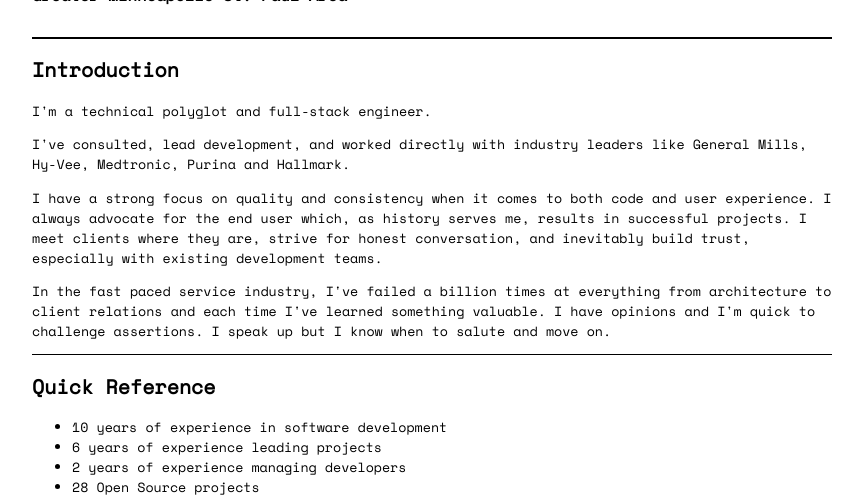
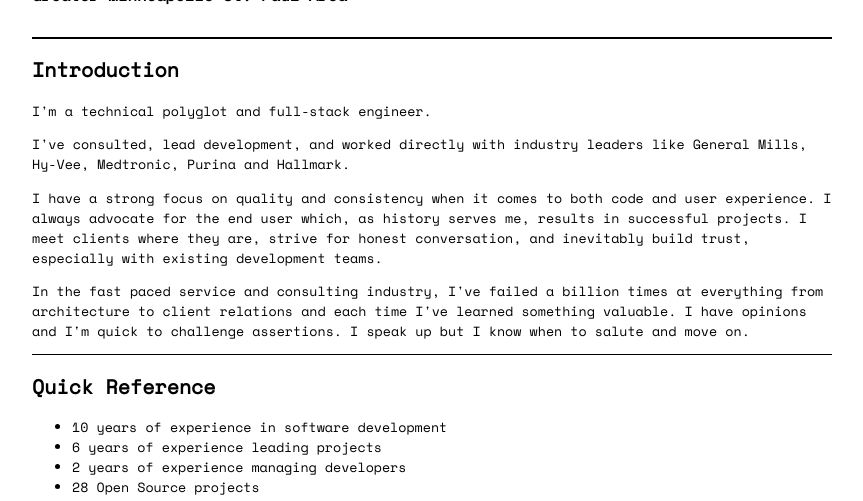
Before and after one commit to wkallhof/resume, a plain HTML site: page index.html in a window 1280 px wide. Shown: the part 217-718 px from the top of the page, without its empty margins (208-1071 px from the left). Drawn offline with nearby package versions, Linux system fonts and the light colour scheme.

Commit message:
Updating copy

```diff
--- a/index.html
+++ b/index.html
@@ -43,7 +43,7 @@
                 <p>I'm a technical polyglot and full-stack engineer.</p>
                 <p>I've consulted, lead development, and worked directly with industry leaders like General Mills, Hy-Vee, Medtronic, Purina and Hallmark. </p>
                 <p>I have a strong focus on quality and consistency when it comes to both code and user experience. I always advocate for the end user which, as history serves me, results in successful projects. I meet clients where they are, strive for honest conversation, and inevitably build trust, especially with existing development teams.</p>
-                <p>In the fast paced service industry, I've failed a billion times at everything from architecture to client relations and each time I've learned something valuable. I have opinions and I'm quick to challenge assertions. I speak up but I know when to salute and move on.</p>
+                <p>In the fast paced service and consulting industry, I've failed a billion times at everything from architecture to client relations and each time I've learned something valuable. I have opinions and I'm quick to challenge assertions. I speak up but I know when to salute and move on.</p>
             </section>
 
             <section>
```
